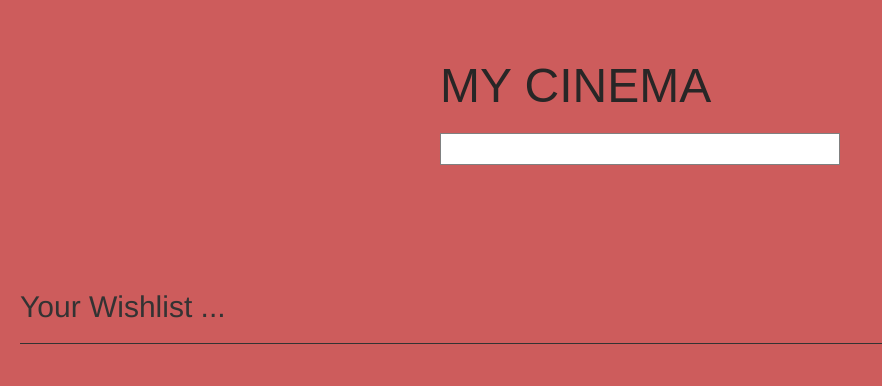
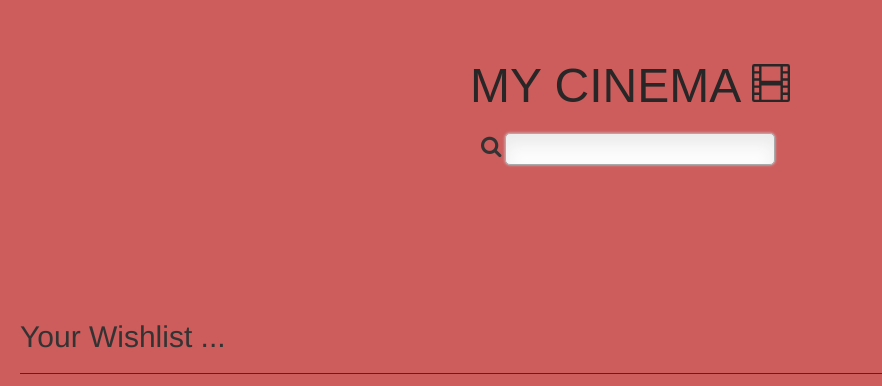
Before and after one commit to ohad165/WeissbeergerProjectOhad, a website: page target/classes/public/index.html in a window 1280 px wide. Shown: the whole page, without its empty margins (0-882 px from the left). Drawn offline with nearby package versions, Linux system fonts and the light colour scheme; some packages are replaced by stand-ins of ours; a script that the page names is missing.

Commit message:
add icons

```diff
--- a/src/main/resources/public/css/main.css
+++ b/src/main/resources/public/css/main.css
@@ -84,3 +84,19 @@ body {
 .container { position: relative; }
 .container img { display: block; }
 .container .fa-download { position: absolute; bottom:0; left:0; }
+
+.search input {
+    width: 270px;
+    height: 32px;
+
+    background: #fcfcfc;
+    border: 1px solid #aaa;
+    border-radius: 5px;
+    box-shadow: 0 0 3px #ccc, 0 10px 15px #ebebeb inset;
+}
+
+.search input { }
+.search .fa-search {
+    top: 10px;
+
+}
--- a/target/classes/public/css/main.css
+++ b/target/classes/public/css/main.css
@@ -84,3 +84,19 @@ body {
 .container { position: relative; }
 .container img { display: block; }
 .container .fa-download { position: absolute; bottom:0; left:0; }
+
+.search input {
+    width: 270px;
+    height: 32px;
+
+    background: #fcfcfc;
+    border: 1px solid #aaa;
+    border-radius: 5px;
+    box-shadow: 0 0 3px #ccc, 0 10px 15px #ebebeb inset;
+}
+
+.search input { }
+.search .fa-search {
+    top: 10px;
+
+}
--- a/target/classes/public/index.html
+++ b/target/classes/public/index.html
@@ -7,6 +7,8 @@
         <script src="//angular-ui.github.io/bootstrap/ui-bootstrap-tpls-2.5.0.js"></script>
         <script src="https://angular-ui.github.io/bootstrap/ui-bootstrap-tpls-0.14.3.js"></script>
         <link href="//netdna.bootstrapcdn.com/bootstrap/3.3.7/css/bootstrap.min.css" rel="stylesheet">
+        <link href="https://maxcdn.bootstrapcdn.com/font-awesome/4.2.0/css/font-awesome.min.css" rel="stylesheet">
+
 
 
         <!--load css-->
@@ -19,30 +21,42 @@
 
     <body class="body-class" ng-controller="mainCtrl" ng-init="init()">
     <div>
-        <div class="wrapper" style="min-height: 250px;">
+        <div class="wrapper" style="min-height: 300px;">
             <br>
             <br>
             <div>
-                <h1>MY CINEMA</h1>
+                <h1 style="padding-left:30px;">MY CINEMA <svg xmlns="http://www.w3.org/2000/svg"
+                                                              width="38" height="38" fill="currentColor"
+                                                              class="bi bi-film" viewBox="0 0 16 16">
+                    <path d="M0 1a1 1 0 0 1 1-1h14a1 1 0 0 1 1 1v14a1 1 0 0 1-1 1H1a1 1 0 0 1-1-1V1zm4 0v6h8V1H4zm8
+                    8H4v6h8V9zM1 1v2h2V1H1zm2 3H1v2h2V4zM1 7v2h2V7H1zm2 3H1v2h2v-2zm-2 3v2h2v-2H1zM15 1h-2v2h2V1zm-2
+                    3v2h2V4h-2zm2 3h-2v2h2V7zm-2 3v2h2v-2h-2zm2 3h-2v2h2v-2z"/>
+                </svg></h1>
+
+                <div class="search" style="padding-left:41px;">
+                <span class="fa fa-search" style="font-size: 22px;"></span>
                 <input class="inputtext" type="text" ng-model="enteredText" ng-keyup="filterItems()"/>
-                <div class="choices" ng-show="isVisible.suggestions" style="max-height:129px; overflow-y:scroll;">
+                </div>
+
+
+                <div class="choices" ng-show="isVisible.suggestions" style="margin-left:65px; max-height:129px; max-width: 270px; overflow-y:scroll;">
                     <div class="choice" ng-repeat="choice in filteredChoices"
                          ng-click="redirectToMovie(choice)">{{choice.label}}</div>
                 </div>
             </div>
         </div>
 
-        <div style="padding:20px;" ng-if="enteredText">
+        <div style="padding-left:20px; padding-right:20px;" ng-if="enteredText">
             <h2>Search Results for "{{enteredText}}"</h2>
             <hr class="rounded" style="height:1px;border:none;color:#333;background-color:#333;">
         </div>
 
-        <div style="padding:20px;" ng-if="!enteredText">
+        <div style="padding-left:20px; padding-right:20px;" ng-if="!enteredText">
             <h2>Your Wishlist ...</h2>
             <hr class="rounded" style="height:1px;border:none;color:#333;background-color:#333;">
         </div>
 
-        <div>
+        <div style="display: flex;">
             <table>
                 <tbody>
                 <tr ng-repeat='array in normalizedArray'>
```
Also changed, not shown: src/main/resources/public/index.html (+19 -5 lines).
